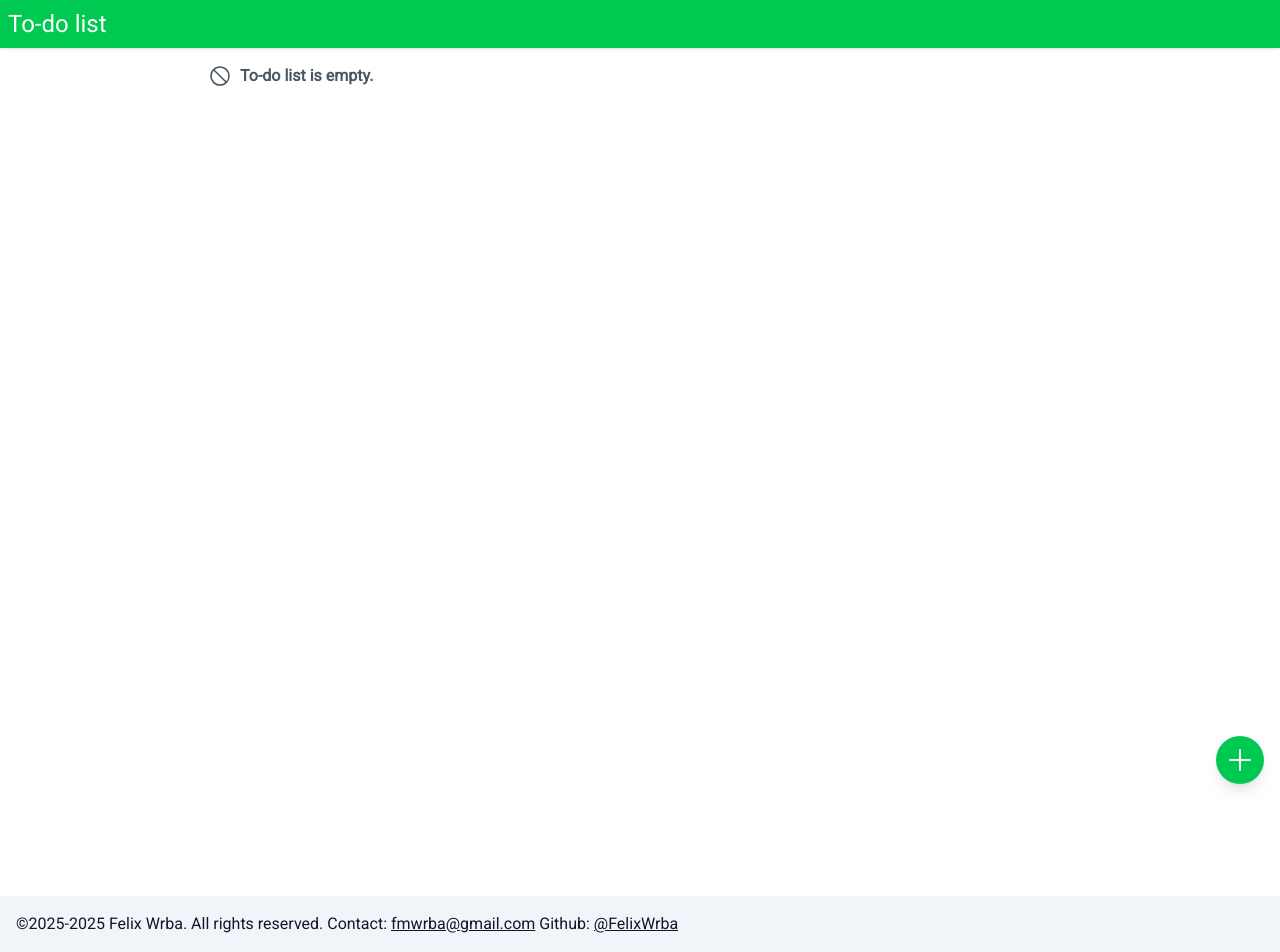
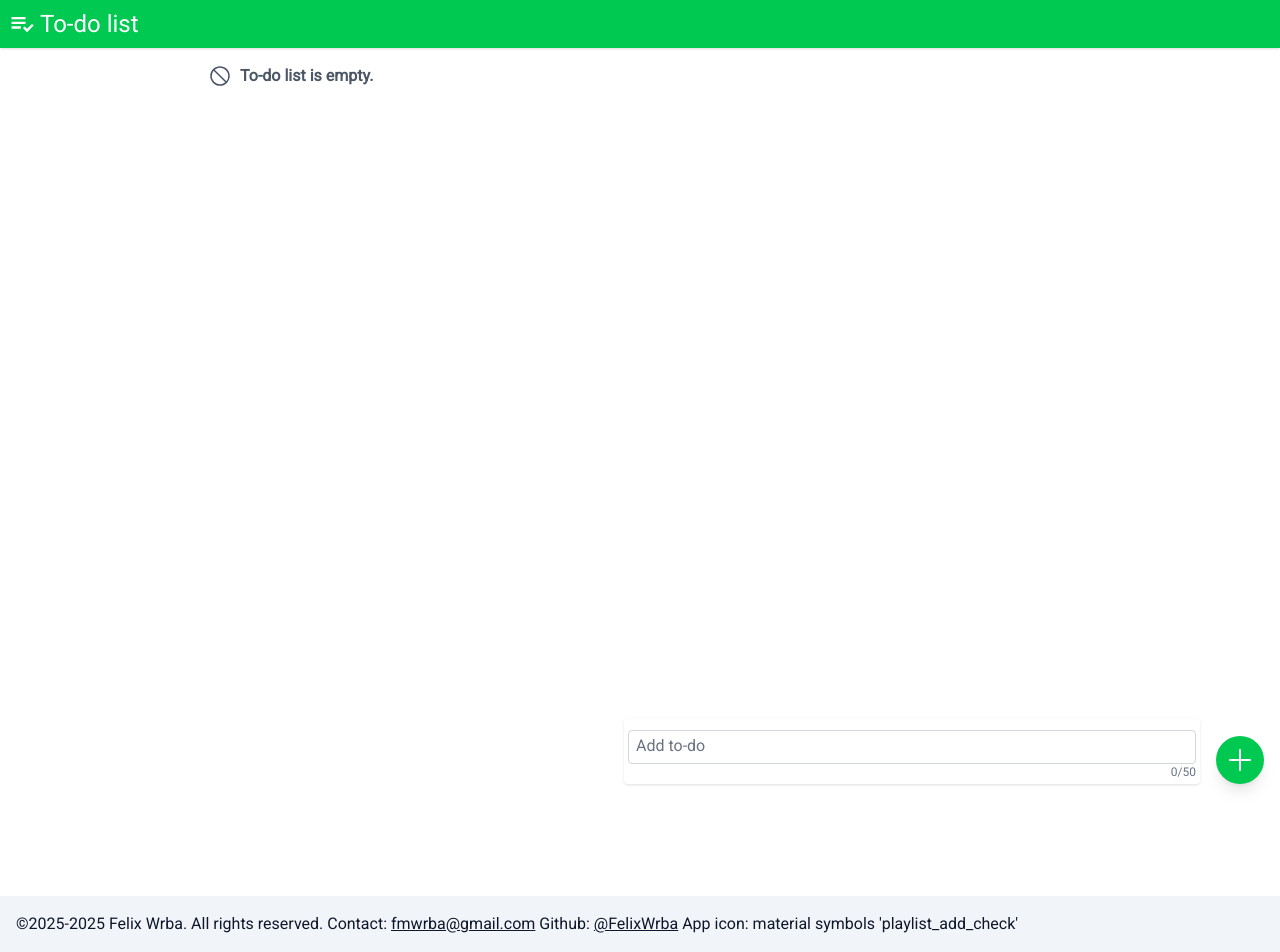
Before and after one commit to FelixWrba/to_do_list, a Vue app: page / in a window 1280 px wide. Shown: the top 952 px of the page. Built offline with nearby package versions, Linux system fonts and the light colour scheme.

Commit message:
Added to-do input field, changed design

```diff
--- a/src/components/Footer.vue
+++ b/src/components/Footer.vue
@@ -1,7 +1,11 @@
 <template>
-  <footer class="bg-slate-100 text-slate-900 p-4">
-    <p>&copy;2025-{{ new Date().getFullYear() }} Felix Wrba. All rights reserved. Contact: <u>fmwrba@gmail.com</u>
+  <footer class="bg-slate-100 text-slate-900 p-4 pb-28">
+    <p>
+      &copy;2025-{{ new Date().getFullYear() }} Felix Wrba. All rights reserved.
+      Contact: <u>fmwrba@gmail.com</u>
       Github: <a href="http://github.com/FelixWrba" target="_blank" rel="noopener noreferrer"
-        class="underline">@FelixWrba</a></p>
+        class="underline">@FelixWrba</a>
+      App icon: material symbols 'playlist_add_check'
+    </p>
   </footer>
 </template>
--- a/src/components/Header.vue
+++ b/src/components/Header.vue
@@ -1,5 +1,6 @@
 <template>
-  <header class="bg-green-500 p-2 text-2xl sticky w-full top-0 shadow">
-    <h1 class="text-white">To-do list</h1>
+  <header class="bg-green-500 text-white p-2 text-2xl sticky w-full top-0 shadow flex items-center gap-1">
+    <svg xmlns="http://www.w3.org/2000/svg" height="28px" viewBox="0 -960 960 960" width="28px" fill="#FFFFFF"><path d="M120-320v-80h320v80H120Zm0-160v-80h480v80H120Zm0-160v-80h480v80H120Zm534 440L512-342l56-56 86 84 170-170 56 58-226 226Z"/></svg>
+    <h1>To-do list</h1>
   </header>
 </template>
--- a/src/components/TextField.vue
+++ b/src/components/TextField.vue
@@ -16,7 +16,7 @@
 <script setup>
 import { computed } from 'vue';
 
-const { label, maxLength, required, write } = defineProps(['label', 'maxLength', 'required', 'write']);
+const { label, maxLength, required = false, write = true } = defineProps(['label', 'maxLength', 'required', 'write']);
 const modelValue = defineModel({
   set(value) {
     return value.slice(0, maxLength);
--- a/src/components/TodoItem.vue
+++ b/src/components/TodoItem.vue
@@ -8,7 +8,7 @@
       title="Mark to-do as done." aria-label="Mark to-do as done." :id />
     <div class="flex-1">
       <h3 class="text-lg font-semibold">{{ props.name }}</h3>
-      <p class="text-sm text-gray-600">{{ props.description || 'No description' }} - Due: {{ dueDate }}</p>
+      <p class="text-sm text-gray-600">{{ props.description || 'No description' }} - {{ formatDate(dueDate) }}</p>
     </div>
     <button title="Edit to-do." aria-label="Edit to-do." @click="emit('open-edit', props.id)">
       <PencilIcon class="icon-btn" />
@@ -21,4 +21,12 @@ import { PencilIcon } from '@heroicons/vue/24/solid';
 
 const props = defineProps(['name', 'description', 'done', 'dueDate', 'id', 'dateLabel']);
 const emit = defineEmits(['set-done', 'open-edit']);
+
+// yyyy-mm-dd => D., dd. M (e. g. Su., 27. July)
+function formatDate(date) {
+  date = new Date(date);
+  const lang = navigator.language || 'en-US';
+
+  return `${new Intl.DateTimeFormat(lang, { weekday: 'short' }).format(date)}., ${date.getDate()}. ${new Intl.DateTimeFormat(lang, { month: 'long' }).format(date)}`;
+}
 </script>
--- a/src/views/HomeView.vue
+++ b/src/views/HomeView.vue
@@ -1,21 +1,30 @@
 <template>
+  <!-- TODO LIST -->
   <ul class="flex flex-col gap-4 m-4">
     <TodoItem v-for="(todo, i) in todoStore.sorted" :key="todo.id" v-bind="todo" @set-done="handleSetDone"
       @open-edit="openEdit"
       :date-label="getDateLabel(todoStore.sorted[i - 1]?.dueDate) !== getDateLabel(todo.dueDate) ? getDateLabel(todo.dueDate) : null" />
 
     <li v-if="todoStore.todos.length < 1" class="flex gap-2 items-center text-gray-600 font-semibold">
-      <NoSymbolIcon class="size-6"/>
+      <NoSymbolIcon class="size-6" />
       <p>To-do list is empty.</p>
     </li>
   </ul>
 
+  <!-- ADD TODO INPUT FIELD -->
+  <form class="fixed max-w-xl bottom-4 not-md:left-4 md:w-full right-20 p-1 pt-3 shadow rounded bg-white"
+    @submit.prevent="addTodo">
+    <TextField label="Add to-do" max-length="50" v-model="addTodoField" required />
+  </form>
+
+  <!-- ADD TODO BUTTON -->
   <button class="add-btn" title="Add to-do." aria-label="Add to-do." @click="addTodo" ref="addBtn">
-    <PlusIcon class="size-8 text-white" />
+    <CheckIcon class="size-8 text-white" v-show="addTodoField" />
+    <PlusIcon class="size-8 text-white" v-show="!addTodoField" />
   </button>
 
+  <!-- MODALS -->
   <AddModal @close="handleAddClose" :is-open="isAddModalOpen" />
-
   <EditModal @close="isEditModalOpen = false" :is-open="isEditModalOpen" :edit-id />
 </template>
 
@@ -23,13 +32,16 @@
 import TodoItem from '@/components/TodoItem.vue';
 import AddModal from '@/components/AddModal.vue';
 import EditModal from '@/components/EditModal.vue';
+import TextField from '@/components/TextField.vue';
 
 import { useTemplateRef, ref } from 'vue';
 import { useTodoStore } from '@/stores/todoStore';
-import { PlusIcon, NoSymbolIcon } from '@heroicons/vue/24/solid';
+import { PlusIcon, NoSymbolIcon, CheckIcon } from '@heroicons/vue/24/solid';
 
 const todoStore = useTodoStore();
+
 const addBtn = useTemplateRef('addBtn');
+const addTodoField = ref('');
 
 const isAddModalOpen = ref(false);
 const isEditModalOpen = ref(false);
@@ -41,8 +53,15 @@ function handleSetDone(id, done) {
 }
 
 function addTodo() {
-  addBtn.value.classList.add('expanded');
-  isAddModalOpen.value = true;
+  if (addTodoField.value) {
+    todoStore.addTodo({ name: addTodoField.value, description: '', dueDate: new Date().toLocaleDateString('en-CA') });
+
+    addTodoField.value = '';
+  }
+  else {
+    addBtn.value.classList.add('expanded');
+    isAddModalOpen.value = true;
+  }
 }
 
 function handleAddClose() {
```
